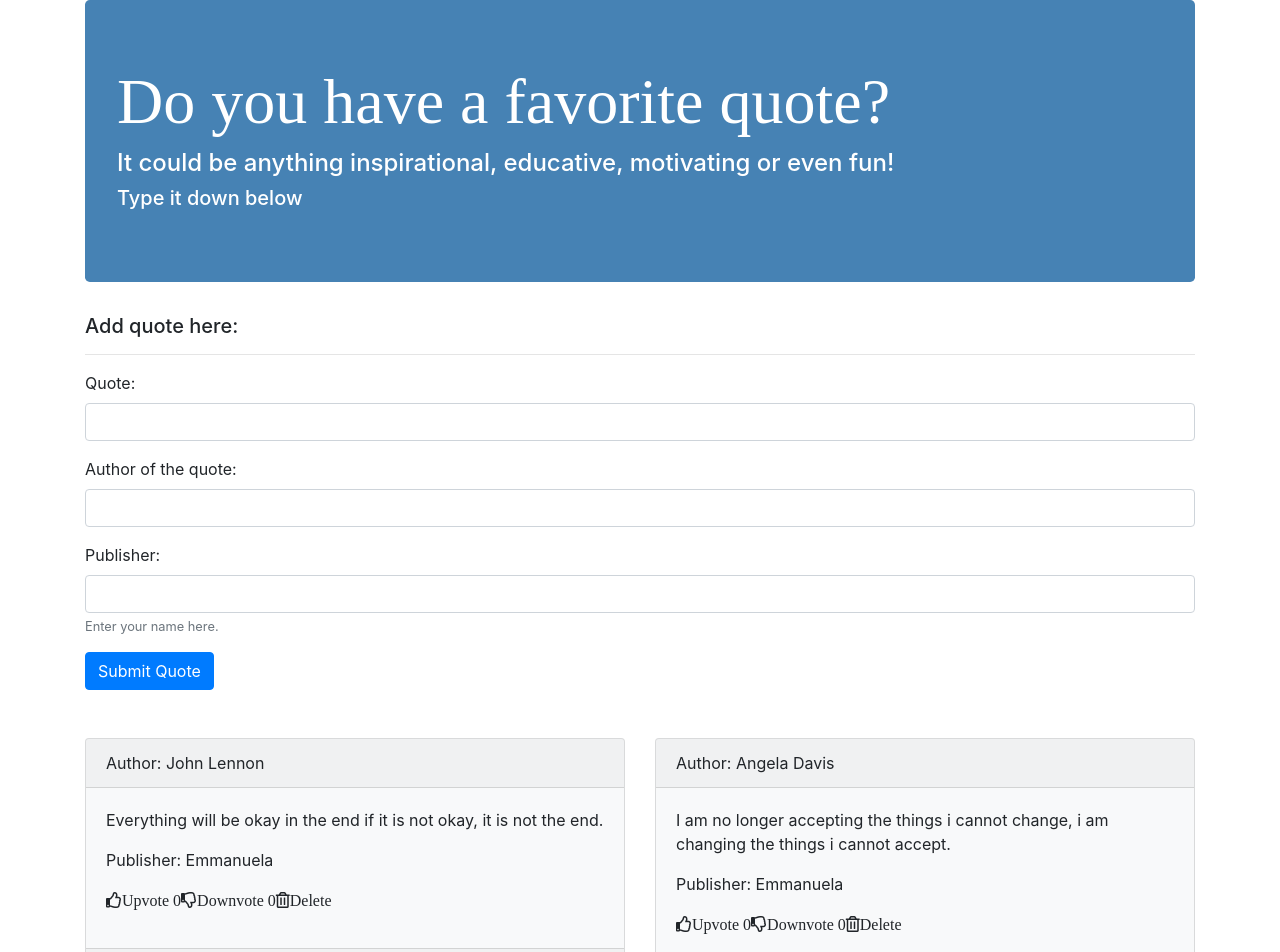
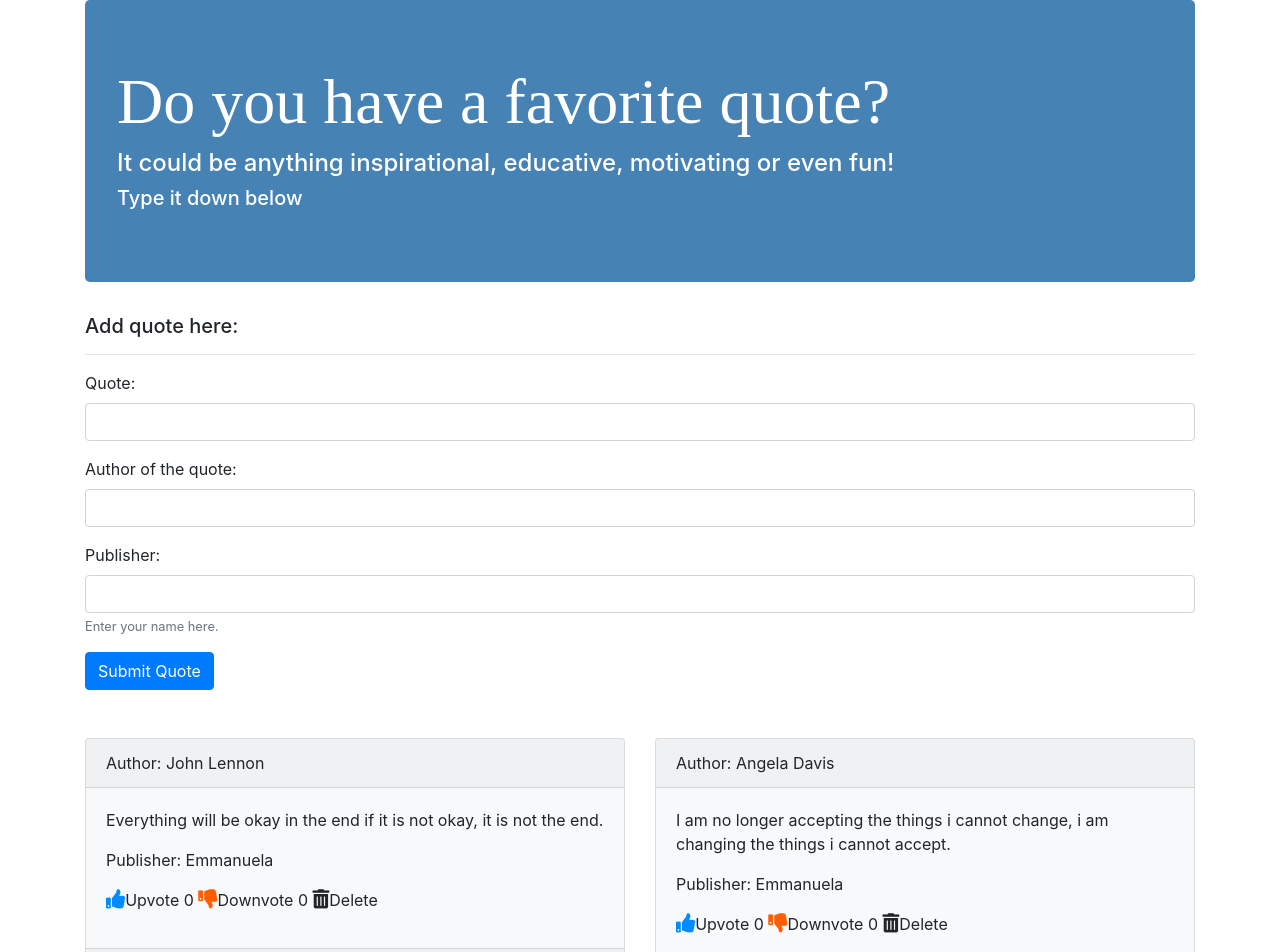
Before and after one commit to EmmanuelaJoy/quote-application, an Angular app: page / in a window 1280 px wide. Shown: the top 952 px of the page. Built offline with nearby package versions, Linux system fonts and the light colour scheme.

Commit message:
create a highlight dirctive and style buttons

```diff
--- a/src/app/app.module.ts
+++ b/src/app/app.module.ts
@@ -7,13 +7,15 @@ import { AppComponent } from './app.component';
 import { QuoteComponent } from './quote/quote.component';
 import { QuoteFormComponent } from './quote-form/quote-form.component';
 import { QuoteDetailsComponent } from './quote-details/quote-details.component';
+import { HighlightDirective } from './highlight.directive';
 
 @NgModule({
   declarations: [
     AppComponent,
     QuoteComponent,
     QuoteFormComponent,
-    QuoteDetailsComponent
+    QuoteDetailsComponent,
+    HighlightDirective
   ],
   imports: [
     BrowserModule,
--- /dev/null
+++ b/src/app/highlight.directive.ts
@@ -0,0 +1,12 @@
+import { Directive, ElementRef } from '@angular/core';
+
+@Directive({
+  selector: '[appHighlight]'
+})
+export class HighlightDirective {
+
+  constructor(private elem: ElementRef) {
+    this.elem.nativeElement.style.backgroundColor = 'yellow';
+  }
+
+}
--- a/src/app/quote-details/quote-details.component.css
+++ b/src/app/quote-details/quote-details.component.css
@@ -0,0 +1,12 @@
+.fas {
+  font-size: 1.2rem;
+  cursor: pointer;
+}
+
+.fas.fa-thumbs-up {
+  color: rgb(0, 140, 255);
+}
+
+.fas.fa-thumbs-down {
+  color: rgb(255, 94, 0);
+}
--- a/src/app/quote-details/quote-details.component.html
+++ b/src/app/quote-details/quote-details.component.html
@@ -1,5 +1,5 @@
 <p>Publisher: {{quote.publisher}} </p>
 
-<i (click)='upvote()' class="far fa-thumbs-up">Upvote {{numberOfUpvotes}}</i>
-<i (click)='downvote()' class="far fa-thumbs-down">Downvote {{numberOfDownvotes}}</i>
-<i (click)='deleteQuote(true)' class="far fa-trash-alt">Delete</i>
+<i (click)='upvote()' class="fas fa-thumbs-up"></i>Upvote {{numberOfUpvotes}}
+<i (click)='downvote()' class="fas fa-thumbs-down"></i>Downvote {{numberOfDownvotes}}
+<i (click)='deleteQuote(true)' class="fas fa-trash-alt"></i>Delete
--- a/src/app/quote/quote.component.html
+++ b/src/app/quote/quote.component.html
@@ -18,7 +18,7 @@
 
     <div class="row card-group">
         <div class="col-sm-12 col-md-6 col-lg-6" *ngFor='let quote of quotes;let i = index'>
-            <div id={{i}} class="card bg-light mb-3">
+            <div id={{i}} class="card bg-light mb-3" appHighlight>
                 <div class="card-header">Author: {{quote.author}}</div>
                 <div class="card-body">
                     <p class="card-text">{{quote.quoteInput}}</p>
```
Also changed, not shown: 1 other file (tests, documents, lock files or other folders).
